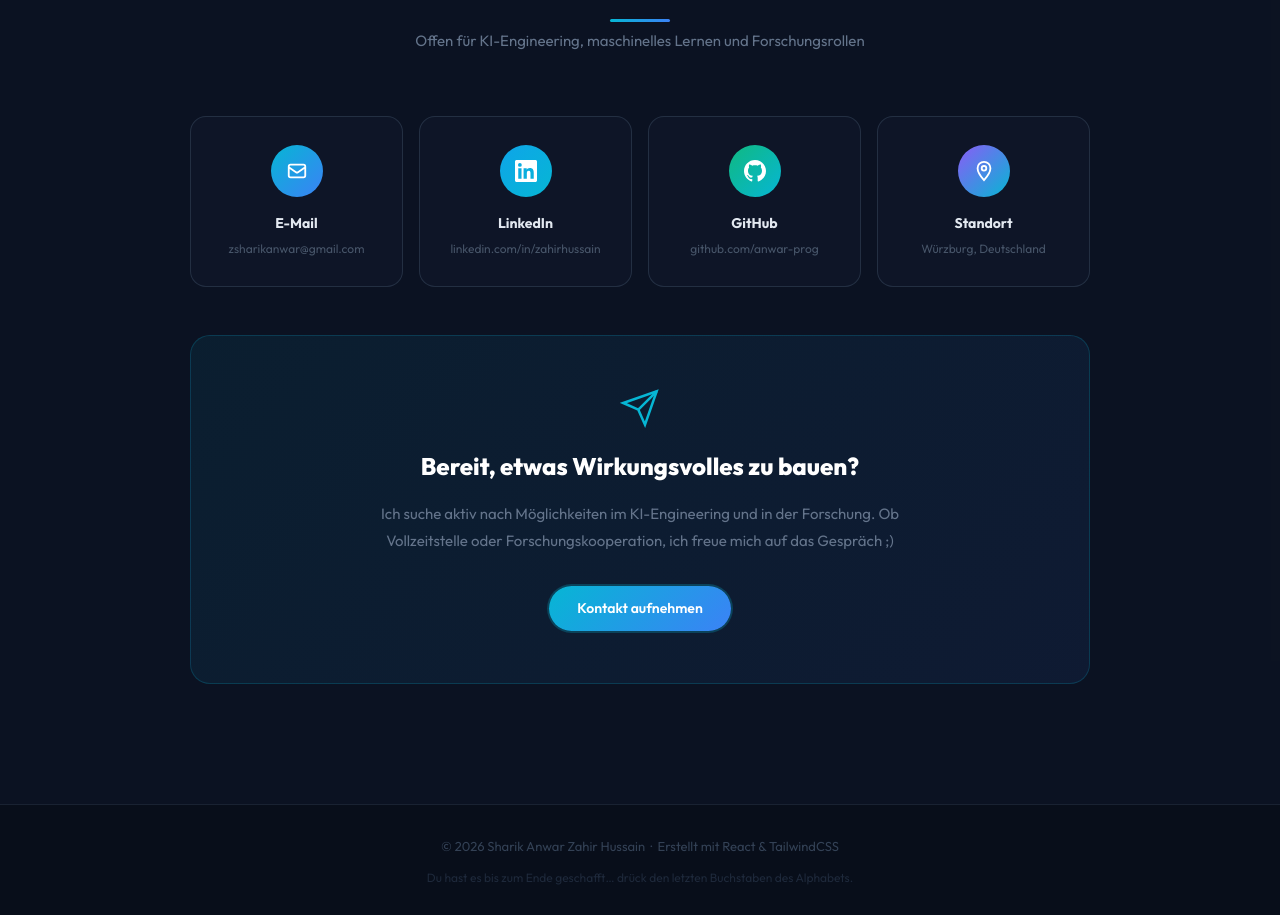
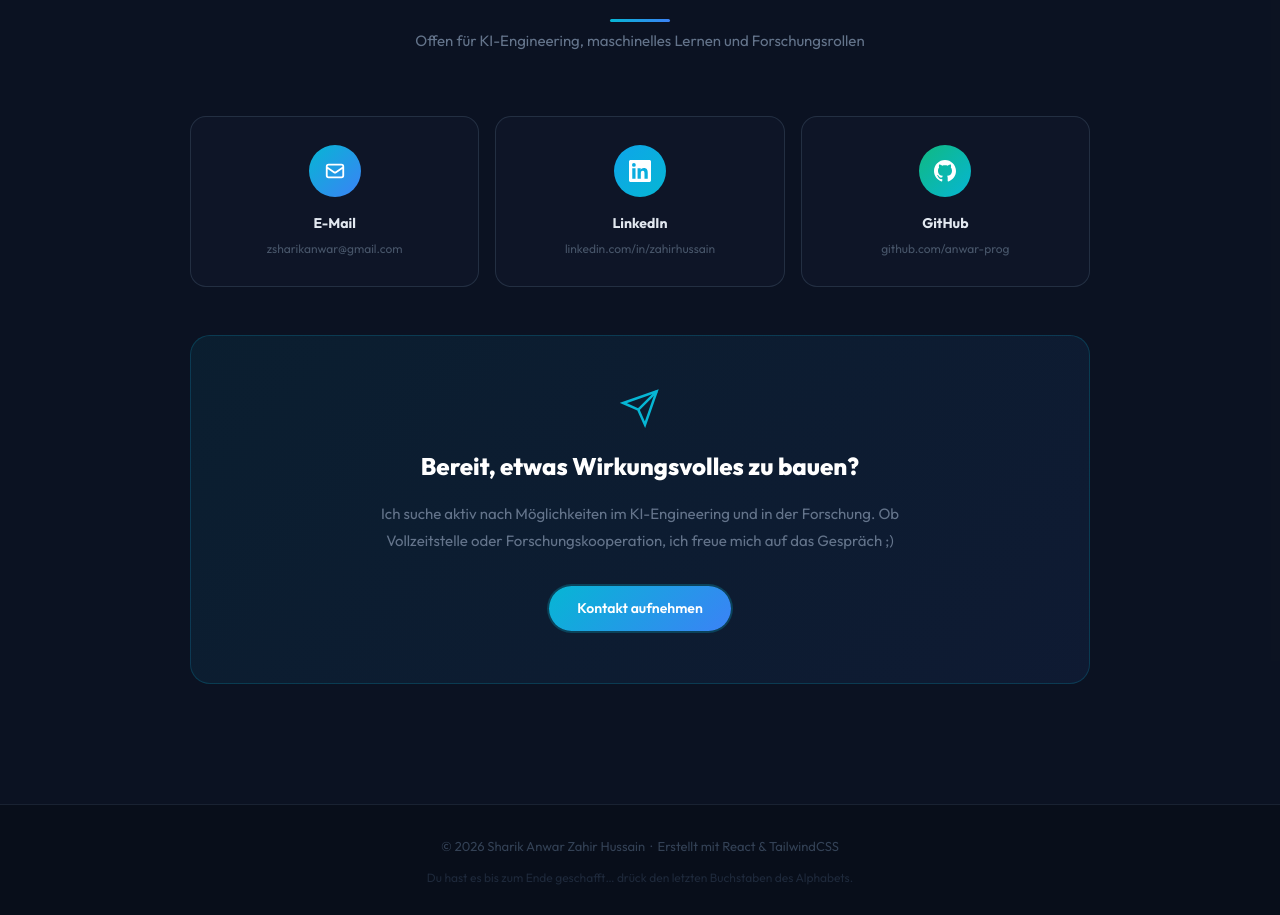
Before and after one commit to anwar-prog/zahir-portfolio, a React (Vite) app: page / in a window 1280 px wide. Shown: the part 7468-8383 px from the top of the page. Built offline with nearby package versions, Linux system fonts and the light colour scheme.

Commit message:
Update CV for both German and English

```diff
--- a/src/App.jsx
+++ b/src/App.jsx
@@ -419,10 +419,9 @@ const translations = {
       { label: "Email", value: "zsharikanwar@gmail.com" },
       { label: "LinkedIn", value: "linkedin.com/in/zahirhussain" },
       { label: "GitHub", value: "github.com/anwar-prog" },
-      { label: "Location", value: "Würzburg, Germany" },
     ],
     locationCard: [
-      "Based in Würzburg, Germany",
+      "Based in Germany",
       "Open to relocation across the EU",
       "Authorized to work in Germany",
     ],
@@ -651,10 +650,9 @@ const translations = {
       { label: "E-Mail", value: "zsharikanwar@gmail.com" },
       { label: "LinkedIn", value: "linkedin.com/in/zahirhussain" },
       { label: "GitHub", value: "github.com/anwar-prog" },
-      { label: "Standort", value: "Würzburg, Deutschland" },
     ],
     locationCard: [
-      "Wohnhaft in Würzburg, Deutschland",
+      "Wohnhaft in Deutschland",
       "Offen für Umzug innerhalb der EU",
       "Arbeitserlaubnis in Deutschland",
     ],
@@ -957,19 +955,16 @@ function App() {
     "mailto:zsharikanwar@gmail.com",
     "https://www.linkedin.com/in/sharik-anwar-zahir-hussain/",
     "https://github.com/anwar-prog",
-    null,
   ];
   const contactIconBgs = [
     "linear-gradient(135deg, #06b6d4, #3b82f6)",
     "linear-gradient(135deg, #0ea5e9, #06b6d4)",
     "linear-gradient(135deg, #10b981, #06b6d4)",
-    "linear-gradient(135deg, #8b5cf6, #06b6d4)",
   ];
   const contactIcons = [
     <svg width="22" height="22" fill="none" stroke="white" strokeWidth="2" viewBox="0 0 24 24"><path d="M3 8l7.89 5.26a2 2 0 002.22 0L21 8M5 19h14a2 2 0 002-2V7a2 2 0 00-2-2H5a2 2 0 00-2 2v10a2 2 0 002 2z"/></svg>,
     <svg width="22" height="22" fill="white" viewBox="0 0 24 24"><path d="M20.447 20.452h-3.554v-5.569c0-1.328-.027-3.037-1.852-3.037-1.853 0-2.136 1.445-2.136 2.939v5.667H9.351V9h3.414v1.561h.046c.477-.9 1.637-1.85 3.37-1.85 3.601 0 4.267 2.37 4.267 5.455v6.286zM5.337 7.433a2.062 2.062 0 01-2.063-2.065 2.064 2.064 0 112.063 2.065zm1.782 13.019H3.555V9h3.564v11.452zM22.225 0H1.771C.792 0 0 .774 0 1.729v20.542C0 23.227.792 24 1.771 24h20.451C23.2 24 24 23.227 24 22.271V1.729C24 .774 23.2 0 22.222 0h.003z"/></svg>,
     <svg width="22" height="22" fill="white" viewBox="0 0 24 24"><path d="M12 0C5.37 0 0 5.37 0 12c0 5.3 3.438 9.8 8.205 11.385.6.113.82-.258.82-.577 0-.285-.01-1.04-.015-2.04-3.338.724-4.042-1.61-4.042-1.61-.546-1.385-1.335-1.755-1.335-1.755-1.087-.744.084-.729.084-.729 1.205.084 1.838 1.236 1.838 1.236 1.07 1.835 2.809 1.305 3.495.998.108-.776.417-1.305.76-1.605-2.665-.3-5.466-1.332-5.466-5.93 0-1.31.465-2.38 1.235-3.22-.135-.303-.54-1.523.105-3.176 0 0 1.005-.322 3.3 1.23.96-.267 1.98-.399 3-.405 1.02.006 2.04.138 3 .405 2.28-1.552 3.285-1.23 3.285-1.23.645 1.653.24 2.873.12 3.176.765.84 1.23 1.91 1.23 3.22 0 4.61-2.805 5.625-5.475 5.92.42.36.81 1.096.81 2.22 0 1.606-.015 2.896-.015 3.286 0 .315.21.69.825.57C20.565 21.795 24 17.295 24 12c0-6.63-5.37-12-12-12z"/></svg>,
-    <svg width="22" height="22" fill="none" stroke="white" strokeWidth="2" viewBox="0 0 24 24"><path d="M12 2C8.13 2 5 5.13 5 9c0 5.25 7 13 7 13s7-7.75 7-13c0-3.87-3.13-7-7-7z"/><circle cx="12" cy="9" r="2.5"/></svg>,
   ];
 
   return (
@@ -1023,7 +1018,7 @@ function App() {
               .about-portrait { display: none !important; }
               .projects-grid { grid-template-columns: 1fr !important; }
               .project-info-panel { display: none !important; }
-              .contact-cards-grid { grid-template-columns: 1fr 1fr !important; }
+              .contact-cards-grid { grid-template-columns: 1fr !important; }
               .skills-grid { grid-template-columns: 1fr !important; }
               .footer-easter { display: none !important; }
               .hero-btns { flex-direction: column !important; align-items: center !important; gap: 12px !important; }
@@ -1356,9 +1351,8 @@ function App() {
                 <h2 className="section-title underline-accent" style={{ fontSize:"clamp(28px,4vw,44px)", marginBottom:16 }}>{t.contactTitle}</h2>
                 <p style={{ color:"#64748b", fontSize:15 }}>{t.contactSubtitle}</p>
               </div>
-              <div className="contact-cards-grid" style={{ display:"grid", gridTemplateColumns:"repeat(4,1fr)", gap:16, marginBottom:48 }}>
+              <div className="contact-cards-grid" style={{ display:"grid", gridTemplateColumns:"repeat(3,1fr)", gap:16, marginBottom:48 }}>
                 {t.contactCards.map((c, i) => {
-                  const isLocation = i === 3;
                   const isEmail = i === 0;
                   if (isEmail) {
                     return (
@@ -1369,56 +1363,6 @@ function App() {
                         <div style={{ fontWeight:700, fontSize:14, marginBottom:6, color:"#e2e8f0" }}>{c.label}</div>
                         <div style={{ color:"#475569", fontSize:12, wordBreak:"break-all" }}>{c.value}</div>
                       </button>
-                    );
-                  }
-                  if (isLocation) {
-                    return (
-                      <div key={c.label} style={{ position:"relative" }}>
-                        <button onClick={(e) => {
-                            const rect = e.currentTarget.getBoundingClientRect();
-                            window.__locDown = rect.top < window.innerHeight * 0.55;
-                            setShowLocationCard(v => !v);
-                          }}
-                          className="card-hover"
-                          style={{ display:"block", width:"100%", textAlign:"center", background:"rgba(15,23,42,0.8)", border:"1px solid rgba(51,65,85,0.6)", borderRadius:16, padding:"28px 20px", cursor:"pointer", fontFamily:"'Outfit',sans-serif" }}>
-                          <div style={{ width:52, height:52, borderRadius:"50%", background:contactIconBgs[i], display:"flex", alignItems:"center", justifyContent:"center", margin:"0 auto 16px" }}>{contactIcons[i]}</div>
-                          <div style={{ fontWeight:700, fontSize:14, marginBottom:6, color:"#e2e8f0" }}>{c.label}</div>
-                          <div style={{ color:"#475569", fontSize:12 }}>{c.value}</div>
-                        </button>
-                        {showLocationCard && (
-                          <>
-                            {/* Outside click overlay */}
-                            <div onClick={() => setShowLocationCard(false)} style={{ position:"fixed", inset:0, zIndex:99 }} />
-                            <div className="location-popup" style={{
-                              position:"absolute",
-                              ...(window.__locDown
-                                ? { top:"calc(100% + 12px)", bottom:"auto" }
-                                : { bottom:"calc(100% + 12px)", top:"auto" }),
-                              left:"50%", transform:"translateX(-50%)",
-                              background:"linear-gradient(135deg,#0d1a2e,#0a1628)",
-                              border:"1px solid rgba(139,92,246,0.35)", borderRadius:14,
-                              padding:"18px 22px", width:240, zIndex:100, textAlign:"left",
-                              boxShadow:"0 20px 50px rgba(0,0,0,0.5)",
-                              animation:"slideUp 0.3s cubic-bezier(0.4,0,0.2,1) forwards",
-                            }}>
-                              {window.__locDown
-                                ? <div style={{ position:"absolute", top:-7, left:"50%", transform:"translateX(-50%)", width:12, height:12, background:"#0d1a2e", border:"1px solid rgba(139,92,246,0.35)", borderBottom:"none", borderRight:"none", rotate:"45deg" }} />
-                                : <div style={{ position:"absolute", bottom:-7, left:"50%", transform:"translateX(-50%)", width:12, height:12, background:"#0d1a2e", border:"1px solid rgba(139,92,246,0.35)", borderTop:"none", borderLeft:"none", rotate:"45deg" }} />
-                              }
-                              {[
-                                { icon:"📍", text: t.locationCard[0] },
-                                { icon:"✈️", text: t.locationCard[1] },
-                                { icon:"✅", text: t.locationCard[2] },
-                              ].map((row, ri) => (
-                                <div key={ri} style={{ display:"flex", alignItems:"flex-start", gap:10, marginBottom: ri < 2 ? 12 : 0 }}>
-                                  <span style={{ fontSize:14, flexShrink:0, marginTop:1 }}>{row.icon}</span>
-                                  <span style={{ fontSize:13, color:"#cbd5e1", lineHeight:1.5 }}>{row.text}</span>
-                                </div>
-                              ))}
-                            </div>
-                          </>
-                        )}
-                      </div>
                     );
                   }
                   return (
```
Also changed, not shown: 2 other files (tests, documents, lock files or other folders).
